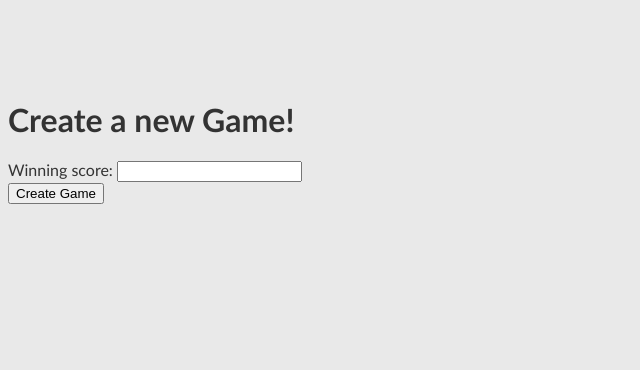
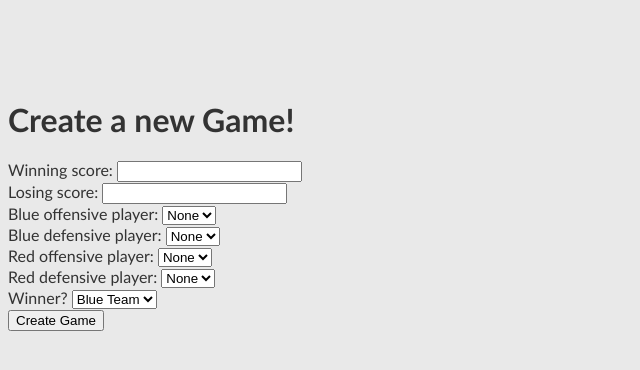
Before and after one commit to nathanpaul/FR_office_sports, a Rails app: page /games/new in a window 1280 px wide. Shown: the top 370 px of the page, without its empty margins (0-640 px from the left). Run offline with Rails 7, Linux system fonts and the light colour scheme; data that the repository does not hold is empty; style sheets or scripts are compiled from the project's sources; parts of the project's set-up code (start-up, migrations or seed data) failed here and were passed over; some libraries are stand-ins or nearby versions.

Commit message:
game form is done

```diff
--- a/app/controllers/games_controller.rb
+++ b/app/controllers/games_controller.rb
@@ -6,7 +6,29 @@
 
 	def create
 		@game = Game.new(params[:game])
+		calc_and_update_ELO
 		@game.save
 		redirect_to players_path
 	end
+
+	private
+
+	def calc_and_update_ELO
+
+		$player1 = Player.where(:name => @game.blue_offense).first
+		$player2 = Player.where(:name => @game.blue_defense).first
+
+		@game.blue_ELO = ($player1.ELO_rating + $player2.ELO_rating) / 2
+
+		$player1 = Player.where(:name => @game.red_offense).first
+		$player2 = Player.where(:name => @game.red_defense).first
+
+		@game.red_ELO = ($player1.ELO_rating + $player2.ELO_rating) / 2
+
+
+		Player.where(:name => @game.blue_offense).first.games << @game
+		Player.where(:name => @game.blue_defense).first.games << @game
+		Player.where(:name => @game.red_offense).first.games << @game
+		Player.where(:name => @game.red_defense).first.games << @game
+	end
 end
--- a/app/views/games/new.html.haml
+++ b/app/views/games/new.html.haml
@@ -4,5 +4,22 @@
 		= f.label "Winning Score: "
 		= f.number_field :winning_score
 		%br/
+		= f.label "Losing Score: "
+		= f.number_field :losing_score
+		%br/
+		= f.label "Blue Offensive Player: "
+		= f.select(:blue_offense, Player.all.collect {|p| [ p.name ] }, {:include_blank => 'None'})
+		%br/
+		= f.label "Blue Defensive Player: "
+		= f.select(:blue_defense, Player.all.collect {|p| [ p.name ] }, {:include_blank => 'None'})
+		%br/
+		= f.label "Red Offensive Player: "
+		= f.select(:red_offense, Player.all.collect {|p| [ p.name ] }, {:include_blank => 'None'})
+		%br/
+		= f.label "Red Defensive Player: "
+		= f.select(:red_defense, Player.all.collect {|p| [ p.name ] }, {:include_blank => 'None'})
+		%br/
+		=f.label "Winner? "
+		= f.select :winner, ["Blue Team", "Red Team"]
 	.actions
 		= f.submit
```
